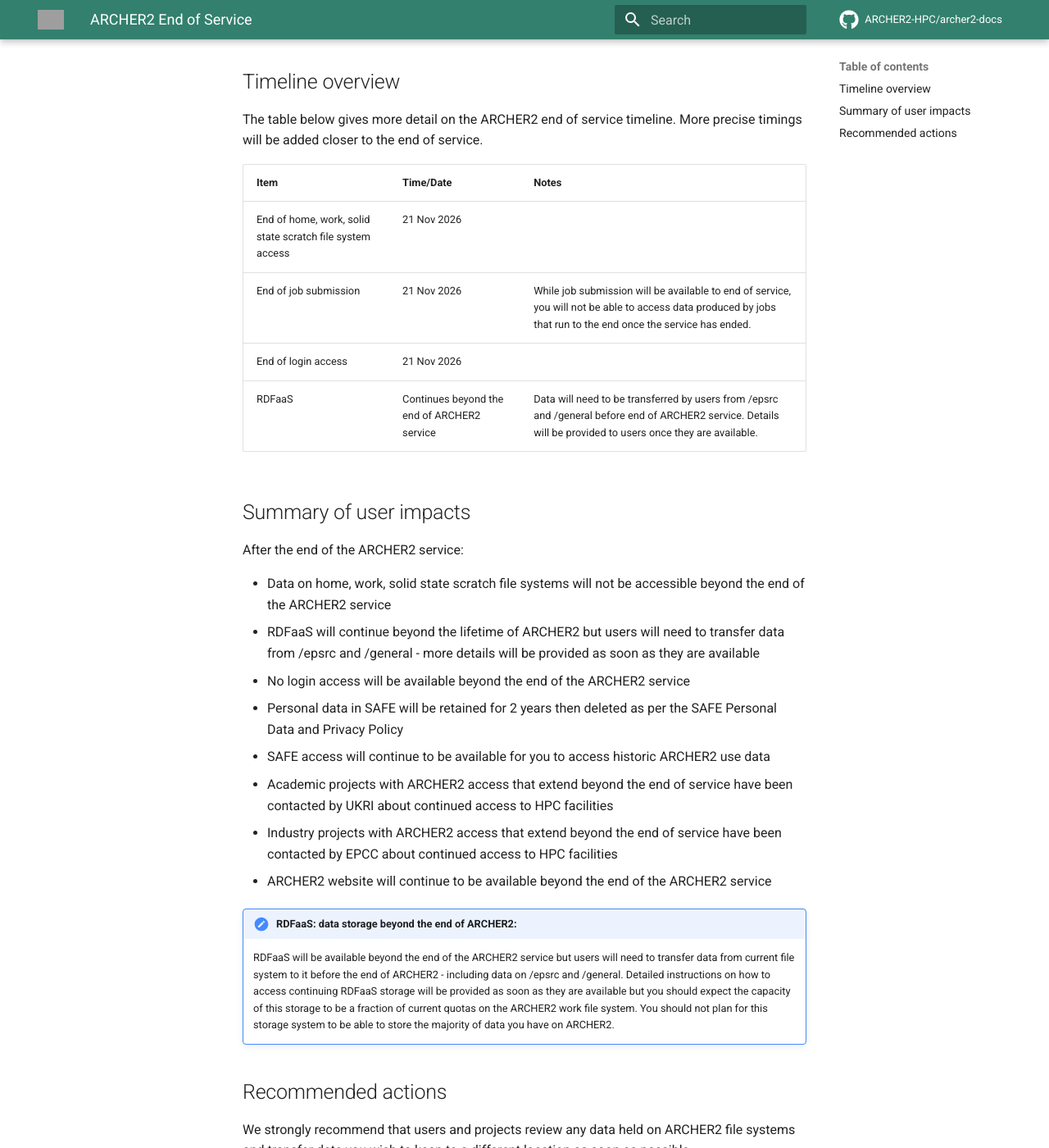
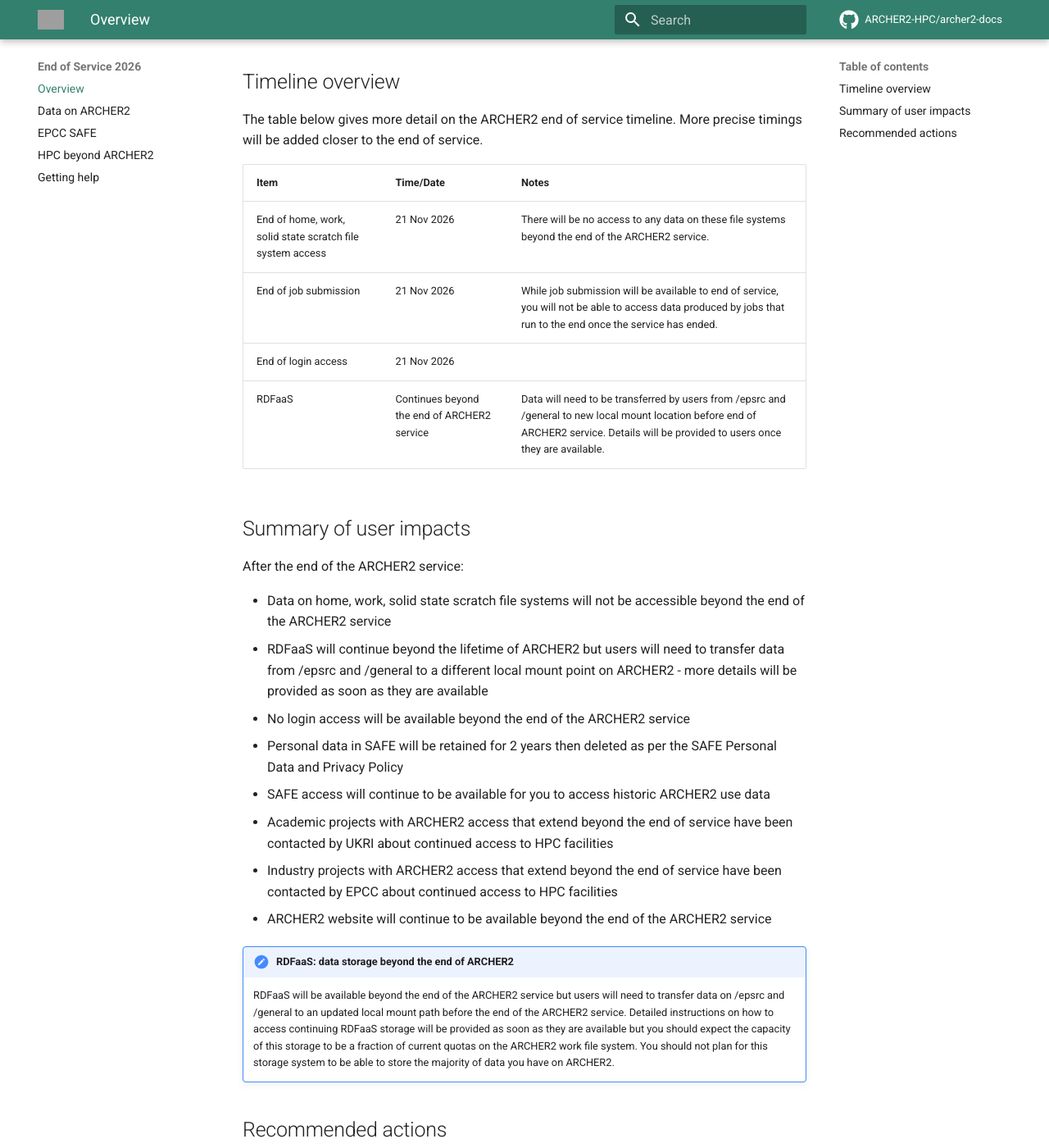
Before and after one commit to ARCHER2-HPC/archer2-docs, an MkDocs documentation site: the page built from docs/end-of-service-2026/index.md, in a window 1280 px wide and 1400 px high, scrolled down 1534 px. Shown: the whole window at 82% size. Built offline with MkDocs 1.6.1 and Material for MkDocs 9.7.7, drawn with Linux system fonts in a browser that asks for light colours; comment, search, counter and statistics services are not loaded; some of the changed text lies outside the part shown; grey boxes are pictures that could not be loaded.

Commit message:
Links in end of service docs

```diff
--- a/docs/end-of-service-2026/index.md
+++ b/docs/end-of-service-2026/index.md
@@ -56,17 +56,17 @@
 
 | Item | Time/Date | Notes |
 |---|---|---|
-| End of home, work, solid state scratch file system access | 21 Nov 2026 |  |
+| End of home, work, solid state scratch file system access | 21 Nov 2026 | There will be no access to any data on these file systems beyond the end of the ARCHER2 service. |
 | End of job submission | 21 Nov 2026 | While job submission will be available to end of service, you will not be able to access data produced by jobs that run to the end once the service has ended. |
 | End of login access | 21 Nov 2026 |  |
-| RDFaaS | Continues beyond the end of ARCHER2 service | Data will need to be transferred by users from /epsrc and /general before end of ARCHER2 service. Details will be provided to users once they are available. |
+| RDFaaS | Continues beyond the end of ARCHER2 service | Data will need to be transferred by users from /epsrc and /general to new local mount location before end of ARCHER2 service. Details will be provided to users once they are available. |
 
 ## Summary of user impacts
 
 After the end of the ARCHER2 service:
 
 - Data on home, work, solid state scratch file systems will not be accessible beyond the end of the ARCHER2 service
-- RDFaaS will continue beyond the lifetime of ARCHER2 but users will need to transfer data from /epsrc and /general - more details will be provided as soon as they are available
+- RDFaaS will continue beyond the lifetime of ARCHER2 but users will need to transfer data from /epsrc and /general to a different local mount point on ARCHER2 - more details will be provided as soon as they are available
 - No login access will be available beyond the end of the ARCHER2 service
 - Personal data in SAFE will be retained for 2 years then deleted as per the SAFE Personal Data and Privacy Policy
 - SAFE access will continue to be available for you to access historic ARCHER2 use data
@@ -74,10 +74,10 @@
 - Industry projects with ARCHER2 access that extend beyond the end of service have been contacted by EPCC about continued access to HPC facilities
 - ARCHER2 website will continue to be available beyond the end of the ARCHER2 service
 
-!!! note "RDFaaS: data storage beyond the end of ARCHER2: "
+!!! note "RDFaaS: data storage beyond the end of ARCHER2"
     RDFaaS will be available beyond the end of the ARCHER2 service but users will need to transfer data
-    from current file system to it before the end of ARCHER2 - including data
-    on /epsrc and /general. Detailed instructions on how to access continuing RDFaaS storage will be
+    on /epsrc and /general to an updated local mount path before the end of the ARCHER2 service. Detailed
+    instructions on how to access continuing RDFaaS storage will be
     provided as soon as they are available but you should expect the capacity of this storage to be a
     fraction of current quotas on the ARCHER2 work file system. You should not plan for this storage
     system to be able to store the majority of data you have on ARCHER2.
--- a/mkdocs.yml
+++ b/mkdocs.yml
@@ -52,6 +52,12 @@
   - "ARCHER2 Known Issues": known-issues/index.md
   - "ARCHER2 Frequently Asked Questions":
     - "General FAQ": faq/index.md
+  - "End of Service 2026":
+    - "Overview": end-of-service-2026/index.md
+    - "Data on ARCHER2": end-of-service-2026/data.md
+    - "EPCC SAFE": end-of-service-2026/safe.md
+    - "HPC beyond ARCHER2": end-of-service-2026/next-services.md
+    - "Getting help": end-of-service-2026/support.md
   - "User and Best Practice Guide":
     - "Overview": user-guide/index.md
     - "Hardware": user-guide/hardware.md
```
Also changed, not shown: other parts of docs/end-of-service-2026/index.md (+1 -1 lines), docs/end-of-service-2026/data.md (+4 -4 lines), docs/end-of-service-2026/next-services.md (+3 -3 lines).
